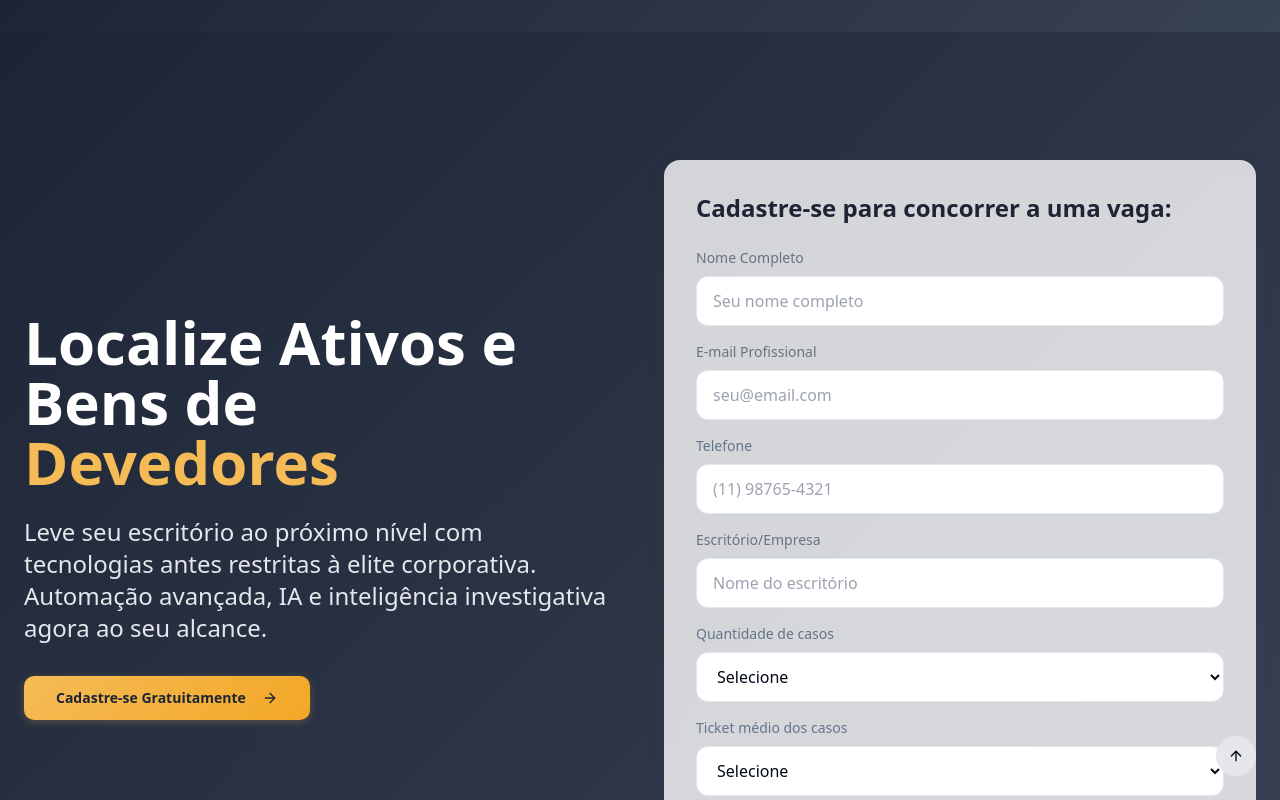
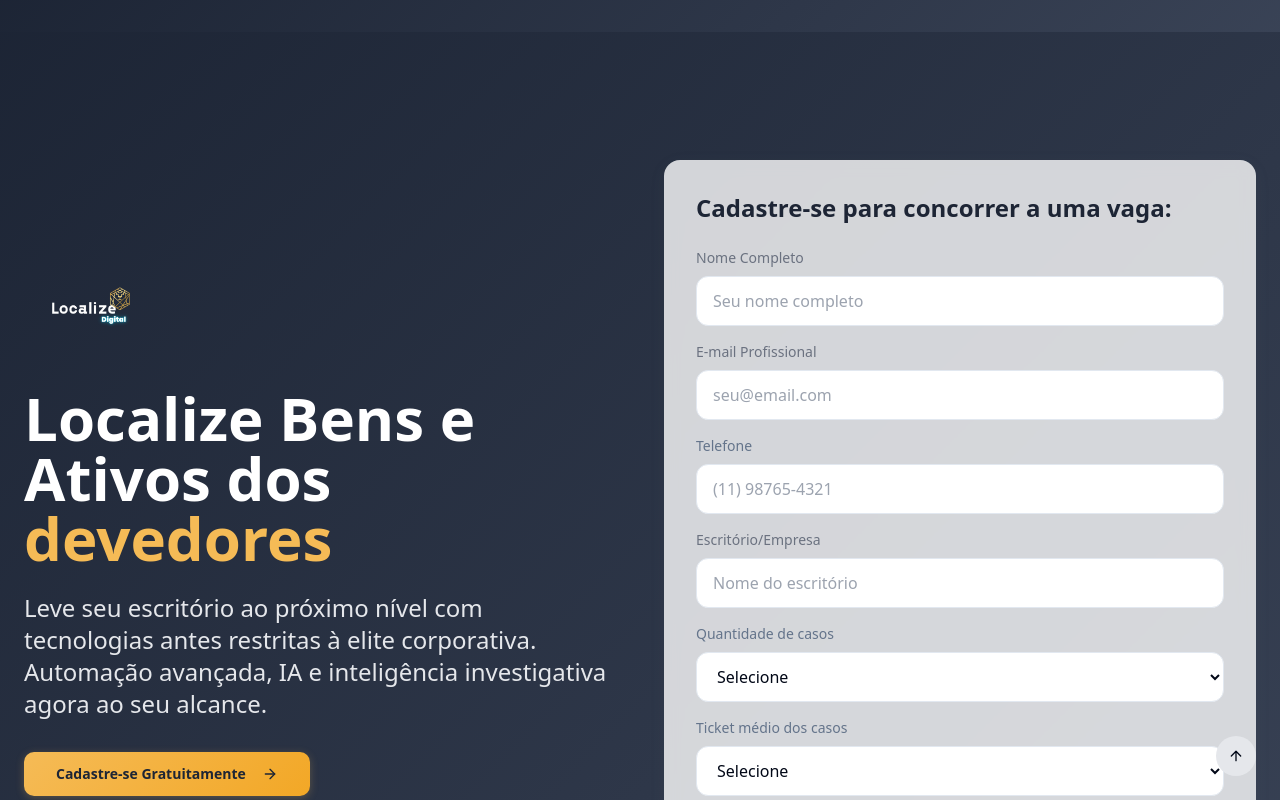
Before and after one commit to ingridalves-localize/localize-advocate-path, a React (Vite) app: page / in a window 1280 px wide. Shown: the top 800 px of the page. Built offline with nearby package versions, Linux system fonts and the light colour scheme.

Commit message:
Update Hero text and image
Update the Hero section text from "Localize Ativos e Bens de Devedores" to "Localize Bens e Ativos dos devedores" and add the provided image above the text.

```diff
--- a/src/components/Hero.tsx
+++ b/src/components/Hero.tsx
@@ -10,9 +10,16 @@ const Hero = () => {
       <div className="container mx-auto px-6">
         <div className="grid lg:grid-cols-2 gap-12 items-center">
           <div className="text-white">
+            <div className="mb-6 flex justify-center lg:justify-start">
+              <img
+                src="/lovable-uploads/29baf211-1690-41fb-a006-0f6619e1ab63.png"
+                alt="Logo Digital - Leão dourado"
+                className="w-24 h-24 lg:w-32 lg:h-32 object-contain"
+              />
+            </div>
             <h1 className="text-4xl lg:text-6xl font-bold mb-6 leading-tight">
-              Localize Ativos e Bens de
-              <span className="text-gold block">Devedores</span>
+              Localize Bens e Ativos dos
+              <span className="text-gold block">devedores</span>
             </h1>
             <p className="text-xl lg:text-2xl mb-8 text-gray-200 leading-relaxed">Leve seu escritório ao próximo nível com tecnologias antes restritas à elite corporativa.
 
```
Also changed, not shown: public/lovable-uploads/29baf211-1690-41fb-a006-0f6619e1ab63.png (added).
